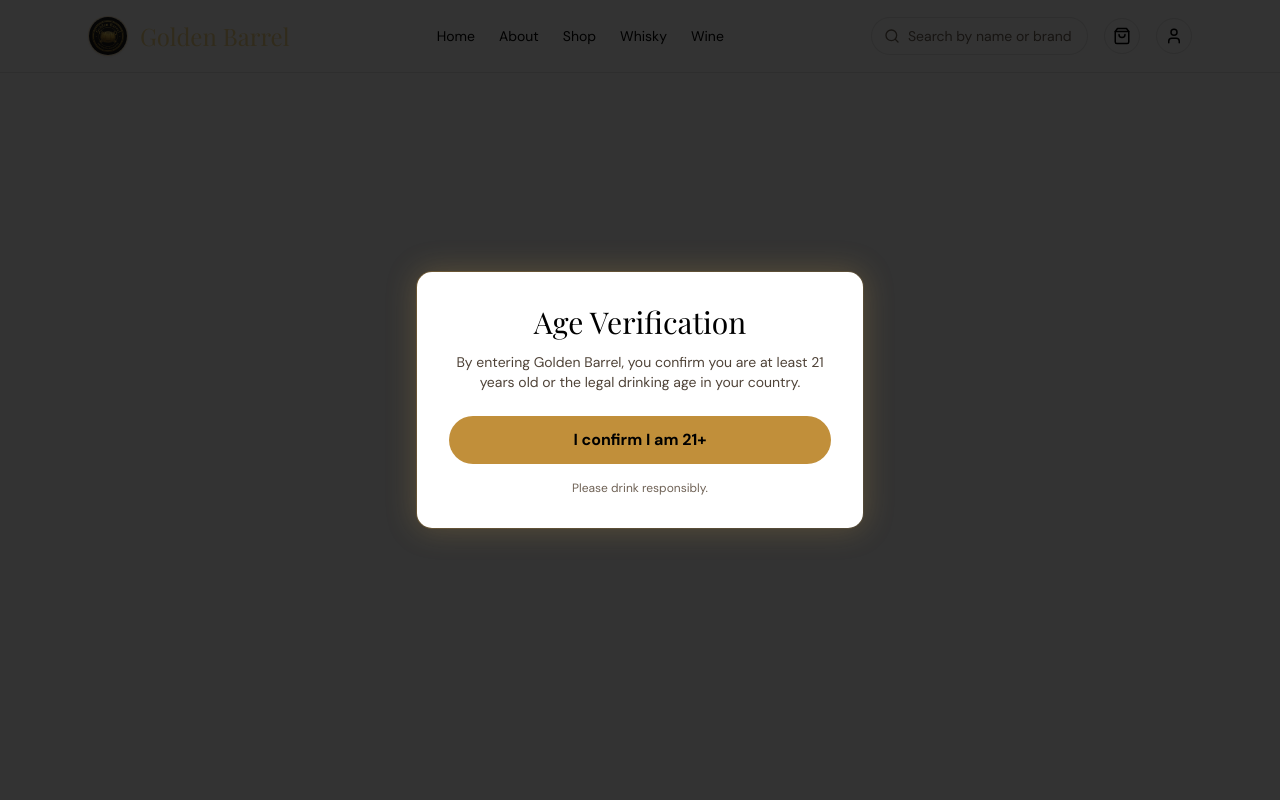
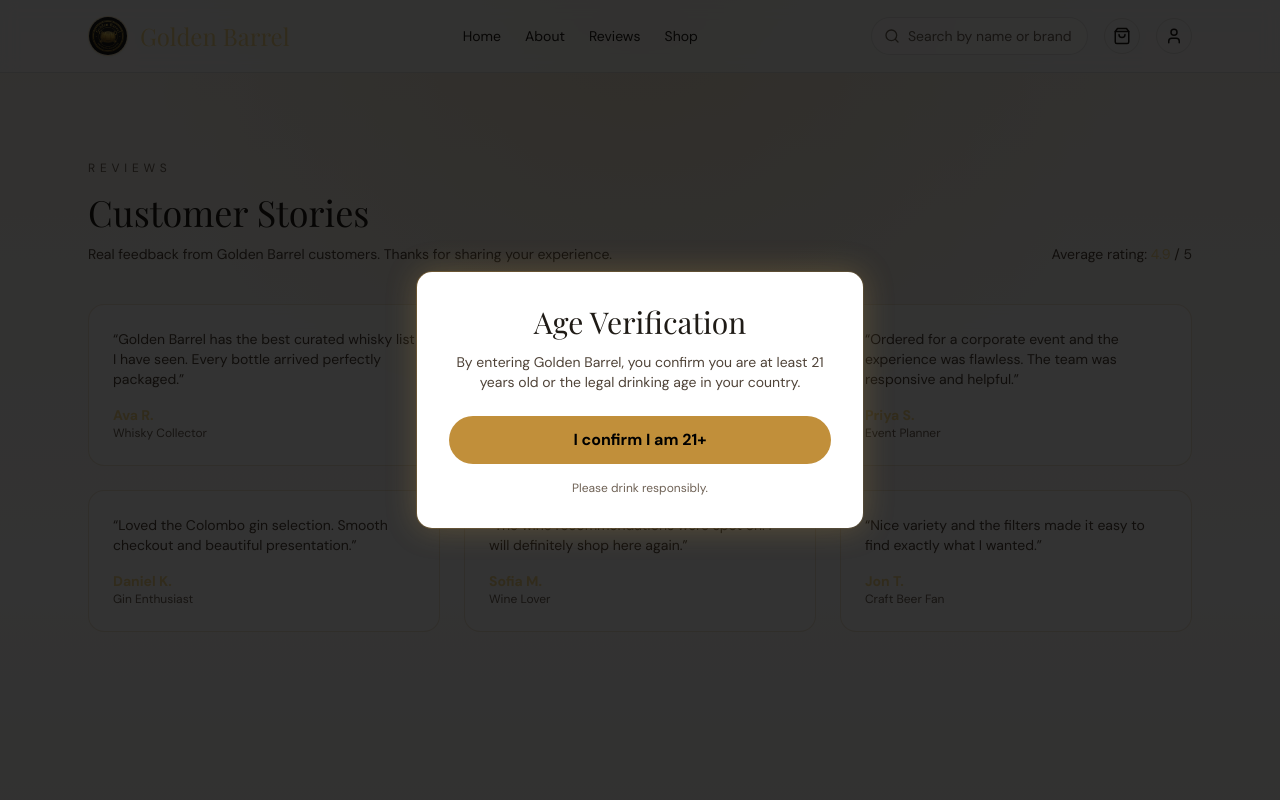
Before and after one commit to cmihiranga099/Golden-Barrel, a Next.js app in the folder frontend/: page /reviews in a window 1280 px wide. Before the commit this address had no page. Shown: the top 800 px of the page. Built offline with nearby package versions, Linux system fonts and the light colour scheme.

Commit message:
remove wishky and wine  navbar links

```diff
--- /dev/null
+++ b/frontend/app/reviews/page.tsx
@@ -0,0 +1,69 @@
+const reviews = [
+  {
+    name: 'Ava R.',
+    title: 'Whisky Collector',
+    quote:
+      'Golden Barrel has the best curated whisky list I have seen. Every bottle arrived perfectly packaged.',
+  },
+  {
+    name: 'Marcus L.',
+    title: 'Home Bartender',
+    quote:
+      'Fast delivery, great pricing, and the tasting notes are accurate. It makes choosing bottles easy.',
+  },
+  {
+    name: 'Priya S.',
+    title: 'Event Planner',
+    quote:
+      'Ordered for a corporate event and the experience was flawless. The team was responsive and helpful.',
+  },
+  {
+    name: 'Daniel K.',
+    title: 'Gin Enthusiast',
+    quote:
+      'Loved the Colombo gin selection. Smooth checkout and beautiful presentation.',
+  },
+  {
+    name: 'Sofia M.',
+    title: 'Wine Lover',
+    quote:
+      'The wine recommendations were spot on. I will definitely shop here again.',
+  },
+  {
+    name: 'Jon T.',
+    title: 'Craft Beer Fan',
+    quote:
+      'Nice variety and the filters made it easy to find exactly what I wanted.',
+  },
+];
+
+export default function ReviewsPage() {
+  return (
+    <div className="mx-auto max-w-6xl px-6 py-16">
+      <div className="flex flex-col gap-4 md:flex-row md:items-end md:justify-between">
+        <div>
+          <p className="text-xs uppercase tracking-[0.4em] text-[#6f6256]">Reviews</p>
+          <h1 className="display mt-4 text-4xl">Customer Stories</h1>
+          <p className="mt-3 text-sm text-[#4f4338]">
+            Real feedback from Golden Barrel customers. Thanks for sharing your experience.
+          </p>
+        </div>
+        <div className="text-sm text-[#4f4338]">
+          Average rating: <span className="text-gold-200">4.9</span> / 5
+        </div>
+      </div>
+
+      <div className="mt-10 grid gap-6 md:grid-cols-3">
+        {reviews.map((review) => (
+          <div key={review.name} className="glass rounded-2xl p-6">
+            <p className="text-sm text-[#4f4338]">“{review.quote}”</p>
+            <div className="mt-4">
+              <p className="text-sm font-semibold text-gold-200">{review.name}</p>
+              <p className="text-xs text-[#6f6256]">{review.title}</p>
+            </div>
+          </div>
+        ))}
+      </div>
+    </div>
+  );
+}
--- a/frontend/components/Navbar.tsx
+++ b/frontend/components/Navbar.tsx
@@ -25,9 +25,8 @@ export function Navbar() {
         <div className="hidden items-center gap-6 md:flex">
           <Link href="/" className="text-sm hover:text-gold-200">Home</Link>
           <Link href="/about" className="text-sm hover:text-gold-200">About</Link>
+          <Link href="/reviews" className="text-sm hover:text-gold-200">Reviews</Link>
           <Link href="/products" className="text-sm hover:text-gold-200">Shop</Link>
-          <Link href="/products?category=whisky" className="text-sm hover:text-gold-200">Whisky</Link>
-          <Link href="/products?category=wine" className="text-sm hover:text-gold-200">Wine</Link>
           {role === 'CUSTOMER' && (
             <Link href="/account" className="text-sm hover:text-gold-200">Account</Link>
           )}
```
